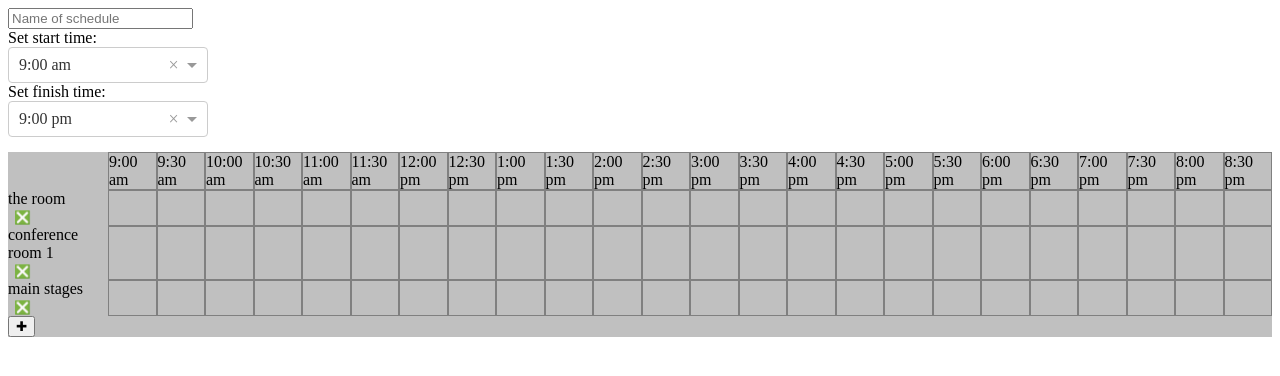
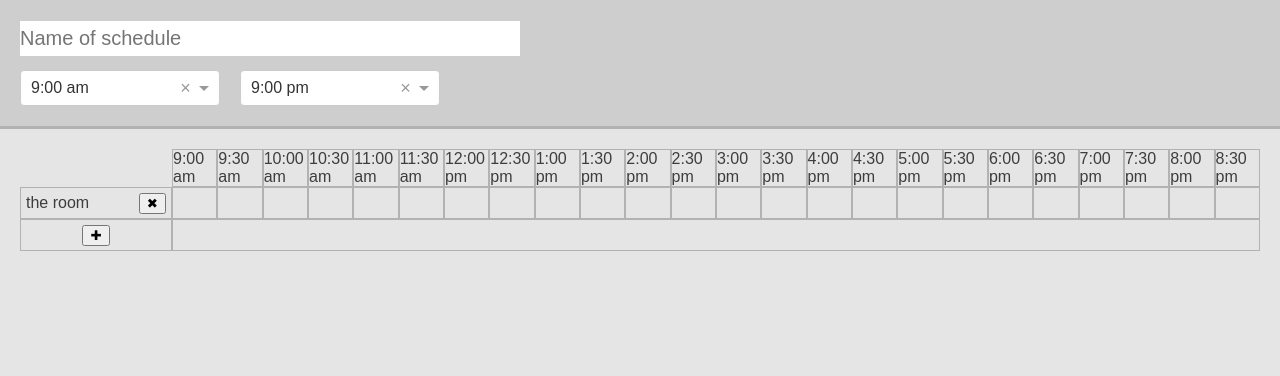
Before and after one commit to eneo5541/timetable-maker, a React app: page / in a window 1280 px wide. Built offline with nearby package versions, Linux system fonts and the light colour scheme.

Commit message:
Updating styling

```diff
--- a/src/js/event.js
+++ b/src/js/event.js
@@ -1,31 +1,14 @@
 import React from 'react';
 import PropTypes from 'prop-types';
+import SettableInput from './settable-input';
 
 class Event extends React.Component {
   state = {
     label: this.props.label,
-    editLabel: this.props.editLabel,
   }
 
-  keyPressed = (key) => {
-    if(key.charCode === 13) {
-      this.labelAdded();
-    }
-  }
-
-  labelAdded = () => {
-    this.setState({ label: this.labelInput.value || 'Generic event', editLabel: false });
-  }
-
-  editLabel = () => {
-    if(!this.state.editLabel) {
-      this.setState({ editLabel: true });
-    }
-  }
-
-  eventDeleted = (event) => {
-    event.stopPropagation();
-    this.props.eventDeleted(this.props.id);
+  setLabel = (label) => {
+    this.setState({ label });
   }
 
   drag = (event) => {
@@ -40,34 +23,23 @@ class Event extends React.Component {
 
     return (
       <div
-        className="timetable-schedules-room-event"
+        className="timetable-schedules-room-event-active"
         style={styles}
-        onClick={this.editLabel.bind(this)}
         onDragStart={this.drag}
         draggable
       >
-        {this.state.editLabel &&
-          <span>
-            <input
-              id="roomName"
-              type="text"
-              defaultValue={this.state.label}
-              ref={(input) => { this.labelInput = input; }}
-              onKeyPress={this.keyPressed.bind(this)}
-            />
-            <button className="timetable-toggle-button" onClick={this.labelAdded.bind(this)}>
-              <span role="img" aria-label="confirm label">&#9989;</span>
-            </button>
-          </span>
-        }
-        {!this.state.editLabel &&
-          <span>
-            {this.state.label}
-            <button className="timetable-toggle-button" onClick={this.eventDeleted}>
-              <span role="img" aria-label="delete event">&#10062;</span>
-            </button>
-          </span>
-        }
+        <SettableInput
+          className="timetable-schedules-room-event-input-label"
+          placeholder="Event name"
+          value={this.state.label}
+          updateValue={this.setLabel}
+        />
+
+        <span>
+          <button className="timetable-toggle-button" onClick={() => this.props.eventDeleted(this.props.id)}>
+            <span role="img" aria-label="delete event">&#10006;</span>
+          </button>
+        </span>
       </div>
     );
   }
--- a/src/js/room.js
+++ b/src/js/room.js
@@ -6,6 +6,7 @@ import SettableInput from './settable-input';
 
 class Room extends React.Component {
   state = {
+    label: this.props.label,
     editEvent: undefined,
     selectedTime: undefined,
     hexColor: '#'+Math.floor(Math.random()*16777215).toString(16),
@@ -92,15 +93,17 @@ class Room extends React.Component {
       <div className="timetable-room">
         <div className="timetable-room-label">
           <SettableInput
-            className="test-class"
-            placeholder="Name of schedule"
+            className="timetable-room-input-label"
+            placeholder="Name of room"
             value={this.props.label}
             updateValue={this.setLabel}
           />
 
-          <button className="timetable-toggle-button" onClick={() => this.props.roomDeleted(this.props)}>
-            <span role="img" aria-label="delete room">&#10062;</span>
-          </button>
+          <span>
+            <button className="timetable-toggle-button" onClick={() => this.props.roomDeleted(this.props)}>
+              <span role="img" aria-label="delete room">&#10006;</span>
+            </button>
+          </span>
         </div>
 
         <div className="timetable-schedules-time-labels">
--- a/src/js/schedules.js
+++ b/src/js/schedules.js
@@ -63,9 +63,12 @@ class Schedules extends React.Component {
             />
           ))}
           <div className="timetable-schedules-add-room">
-            <button onClick={this.props.roomAdded}>
-              <span role="img" aria-label="add room">&#10010;</span>
-            </button>
+            <div className="timetable-room-label">
+              <button onClick={this.props.roomAdded}>
+                <span role="img" aria-label="add room">&#10010;</span>
+              </button>
+            </div>
+            <div className="timetable-time" />
           </div>
         </div>
       </div>
--- a/src/js/timetable.js
+++ b/src/js/timetable.js
@@ -12,12 +12,6 @@ class Timetable extends React.Component {
     rooms: [{
       id: 'room-12345',
       label: 'the room',
-    }, {
-      id: 'room-67890',
-      label: 'conference room 1',
-    }, {
-      id: 'room-10111',
-      label: 'main stages',
     }],
   }
 
@@ -52,21 +46,21 @@ class Timetable extends React.Component {
     return (
       <div className="timetable">
         <div className="timetable-controls">
-          <SettableInput className="test-class" placeholder="Name of schedule" />
-          Set start time:
+          <SettableInput className="timetable-title" placeholder="Name of schedule" />
+          <div className="timetable-time-selections">
             <Select
               className="timetable-time-dropdown"
               value={this.state.startTime}
               onChange={this.startTimeChanged.bind(this)}
               options={startTimes}
             />
-          Set finish time:
             <Select
               className="timetable-time-dropdown"
               value={this.state.finishTime}
               onChange={this.finishTimeChanged.bind(this)}
               options={finishTimes}
             />
+          </div>
         </div>
         <Schedules
           startTime={this.state.startTime}
--- a/src/scss/index.scss
+++ b/src/scss/index.scss
@@ -1,36 +1,68 @@
-.timetable-time-dropdown {
-  width: 200px;
+$light-grey: #e5e5e5;
+$mid-grey: #cecece;
+$dark-grey: #b2b2b2;
+$text-color: #3d3d3d;
+$room-label-width: 150px;
+
+body {
+  color: $text-color;
+  margin: 0;
+  background-color: $light-grey;
+  font-family: Arial;
+}
+input[type=text] {
+  padding: 0;
+  height: 100%;
+  border: 0;
+}
+
+.timetable-controls {
+  padding: 20px;
+  background-color: $mid-grey;
+  border-bottom: 3px $dark-grey solid;
+
+  .timetable-title {
+    height: 35px;
+    font-size: 28px;
+    margin-bottom: 15px;
+
+    input[type=text] {
+      width: 500px;
+      font-size: 20px;
+    }
+  }
+}
+
+.timetable-time-selections {
+  display: flex;
+
+  .timetable-time-dropdown {
+    width: 200px;
+    margin-right: 20px;
+  }
 }
 
 .timetable-schedules {
-  width: 100%;
-  background-color: silver;
-  margin-top: 15px;
+  margin: 20px;
 }
 
 .timetable-schedules-time-labels {
   display: flex;
-  margin-left: 100px;
+  margin-left: $room-label-width + 2;
 }
 
 .timetable-time {
   flex: 1;
-  border: 1px solid grey;
-  min-height: 25px;
-}
-
-.timetable-toggle-button {
-  border: 0;
-  background-color: transparent;
+  border: 1px solid $dark-grey;
+  min-height: 30px;
+  display: flex;
+  align-items: center;
+  justify-content: center;
 }
 
 .timetable-room {
   display: flex;
   position: relative;
-
-  .timetable-room-label {
-    width: 100px;
-  }
 
   .timetable-schedules-time-labels {
     margin-left: 0;
@@ -40,20 +72,60 @@
   }
 }
 
+.timetable-room-label {
+  display: flex;
+  width: $room-label-width;
+  border: 1px solid $dark-grey;
+  align-items: center;
+  justify-content: center;
+
+  .timetable-room-input-label {
+    flex: 1;
+    margin-left: 5px;
+
+    input[type=text] {
+      width: 120px;
+      height: 22px;
+    }
+  }
+}
+
+.timetable-toggle-button {
+  margin-right: 5px;
+}
+
+.timetable-schedules-add-room {
+  min-height: 30px;
+  display: flex;
+}
+
 .timetable-time-hover-overlay {
   width: 100%;
   height: 100%;
-  background-color: rgba(0, 0, 0, 0.3);
+  background-color: rgba($dark-grey, 0.5);
 }
 
-.timetable-schedules-room-event {
+.timetable-schedules-room-event-active {
   pointer-events: initial;
-  border: 1px solid grey;
+  border: 1px solid $dark-grey;
+  display: flex;
+  align-items: center;
+  justify-content: center;
+
+  .timetable-schedules-room-event-input-label {
+    flex: 1;
+    margin-left: 5px;
+
+    input[type=text] {
+      width: calc(100% - 5px);
+      height: 22px;
+    }
+  }
 }
 
 .timetable-schedules-room-event-wrapper {
   position: absolute;
-  left: 100px;
+  left: $room-label-width;
   right: 0;
   height: 100%;
   pointer-events: none;
```
Also changed, not shown: src/scss/index.css. Lines whose indentation alone changed are shown as unchanged.
